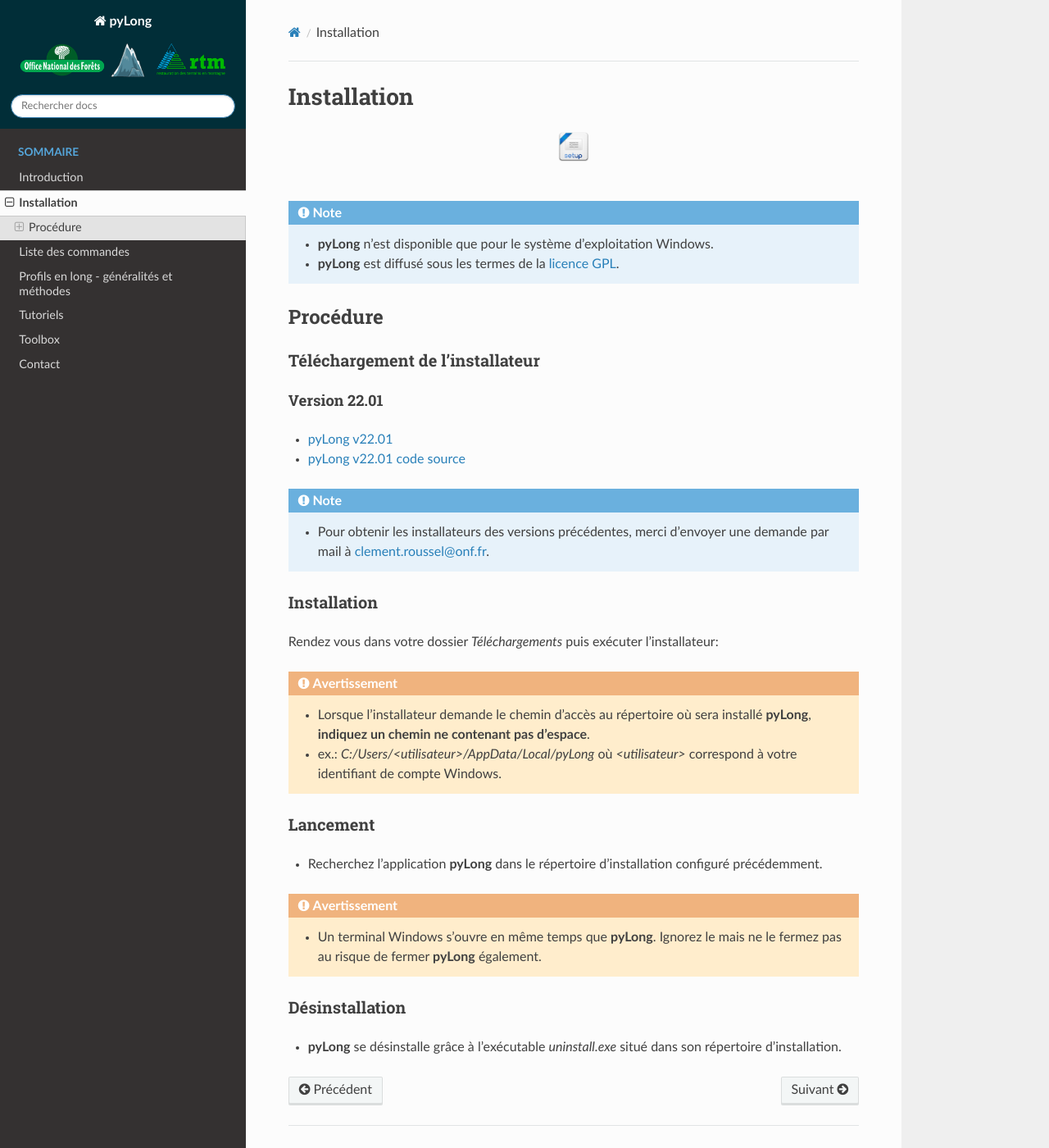
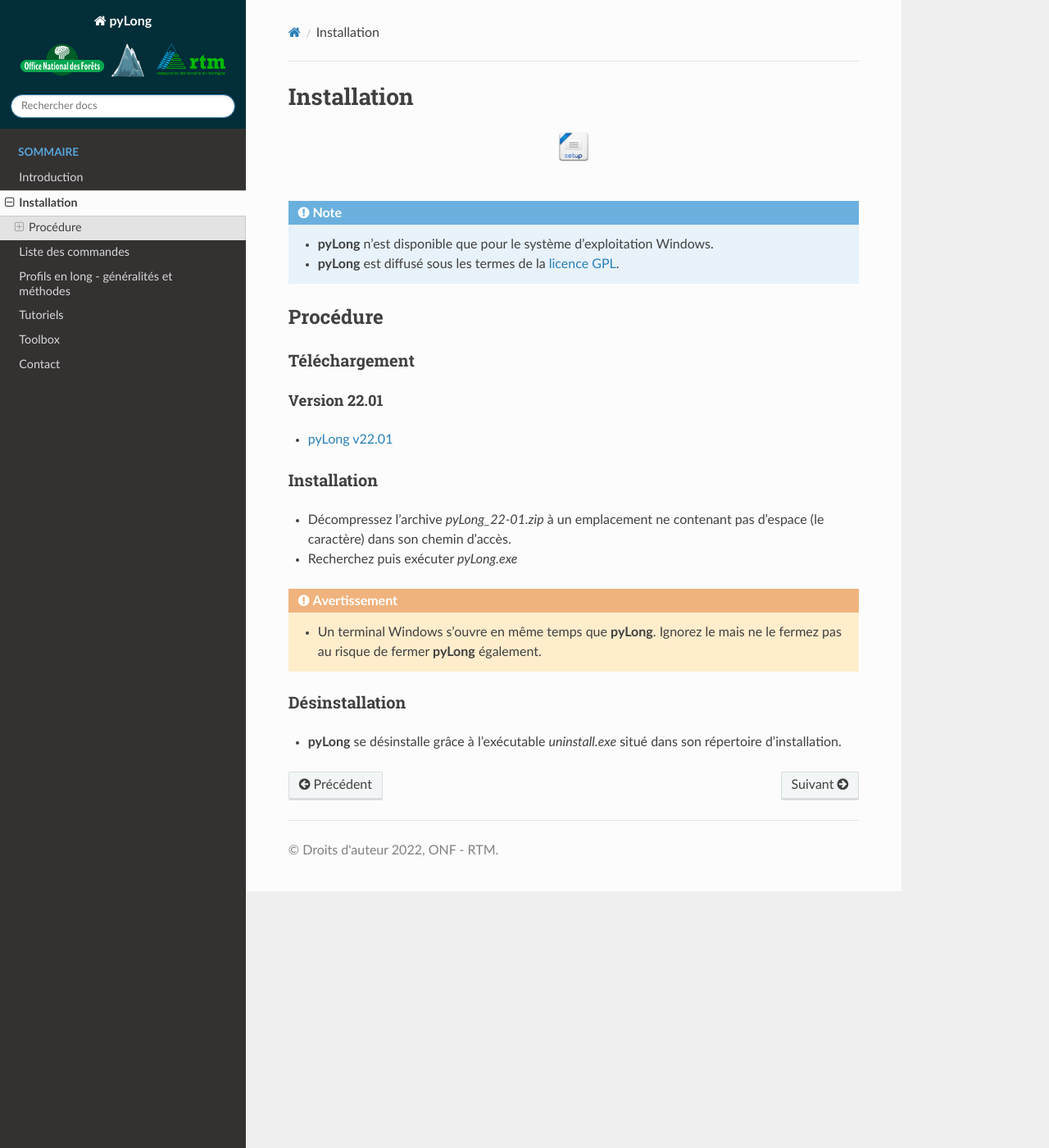
Before and after one commit to clementroussel/pyLong-doc, a Sphinx documentation site: the page built from docs/source/installation.rst, in a window 1280 px wide and 1400 px high. Shown: the whole window at 82% size. Built offline with Sphinx 7.4.7 and the Read the Docs theme 2.0.0, drawn with Linux system fonts in a browser that asks for light colours.

Commit message:
Update installation.rst

```diff
--- a/docs/source/installation.rst
+++ b/docs/source/installation.rst
@@ -16,42 +16,24 @@
 Procédure
 =========
 
-Téléchargement de l'installateur
+Téléchargement
 --------------------------------
 
 Version 22.01
 ^^^^^^^^^^^^^
 
 - `pyLong v22.01`_
-- `pyLong v22.01 code source`_
 
-.. _pyLong v22.01: https://sourceforge.net/projects/pylong/files/pyLong_22-01.exe/download
-
-.. _pyLong v22.01 code source: https://sourceforge.net/projects/pylong/files/pyLong_22-01_src.zip/download
-
-.. note::
-   - Pour obtenir les installateurs des versions précédentes, merci d'envoyer une demande par mail à `clement.roussel@onf.fr`_.
-
-.. _clement.roussel@onf.fr: clement.roussel@onf.fr
+.. _pyLong v22.01: https://sourceforge.net/projects/pylong/files/pyLong_22-01.zip/download
 
 Installation
 ------------
 
-Rendez vous dans votre dossier *Téléchargements* puis exécuter l'installateur:
-
-.. warning::
-   - Lorsque l'installateur demande le chemin d'accès au répertoire où sera installé **pyLong**, **indiquez un chemin ne contenant pas d'espace**.
-   - ex.: *C:/Users/<utilisateur>/AppData/Local/pyLong* où *<utilisateur>* correspond à votre identifiant de compte Windows.
-
-
-Lancement
----------
-
-- Recherchez l'application **pyLong** dans le répertoire d'installation configuré précédemment.
+- Décompressez l'archive *pyLong_22-01.zip* à un emplacement ne contenant pas d'espace (le caractère) dans son chemin d'accès.
+- Recherchez puis exécuter *pyLong.exe*
 
 .. warning::
    - Un terminal Windows s'ouvre en même temps que **pyLong**. Ignorez le mais ne le fermez pas au risque de fermer **pyLong** également.
-
 
 Désinstallation
 ---------------
```
